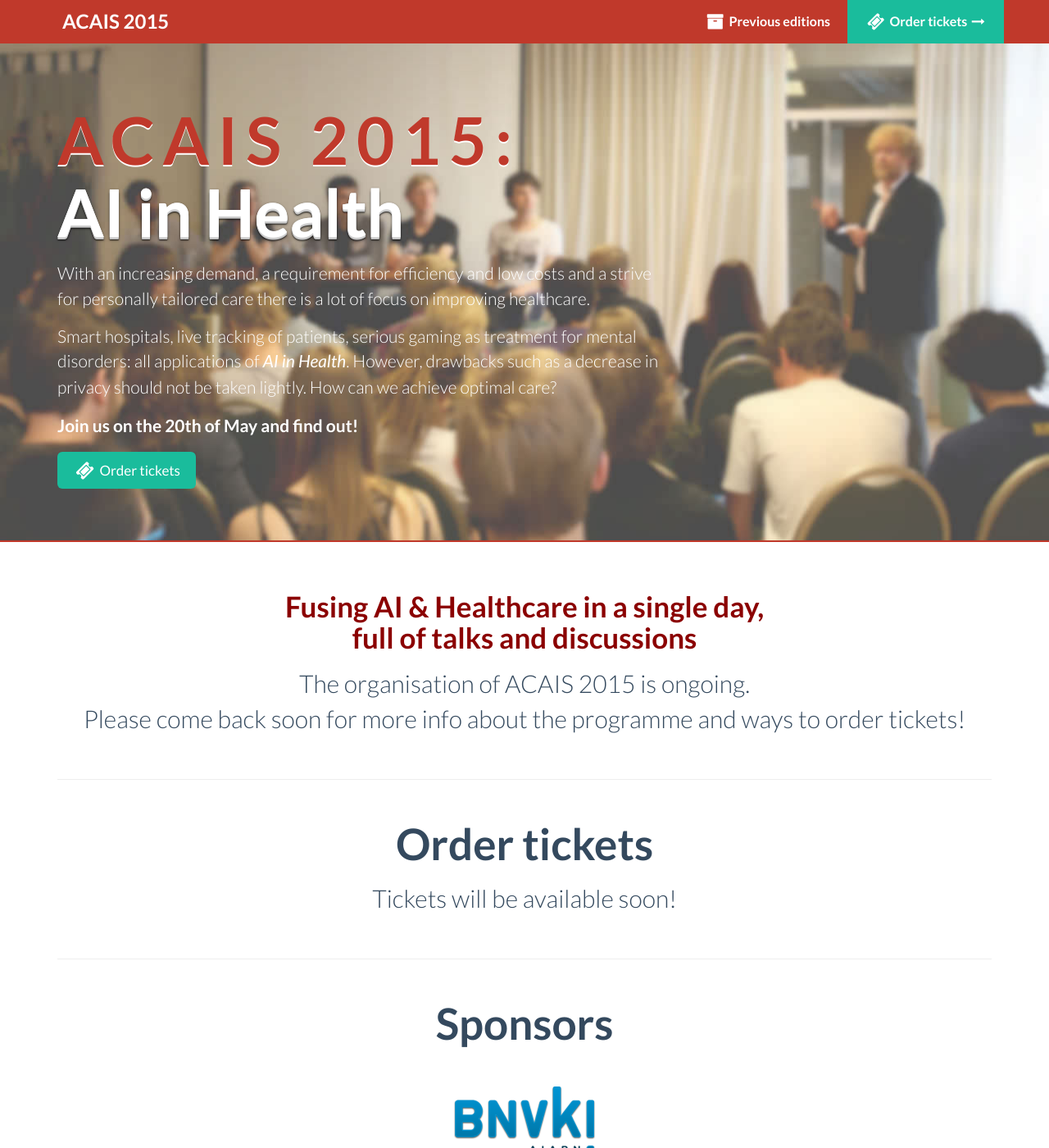
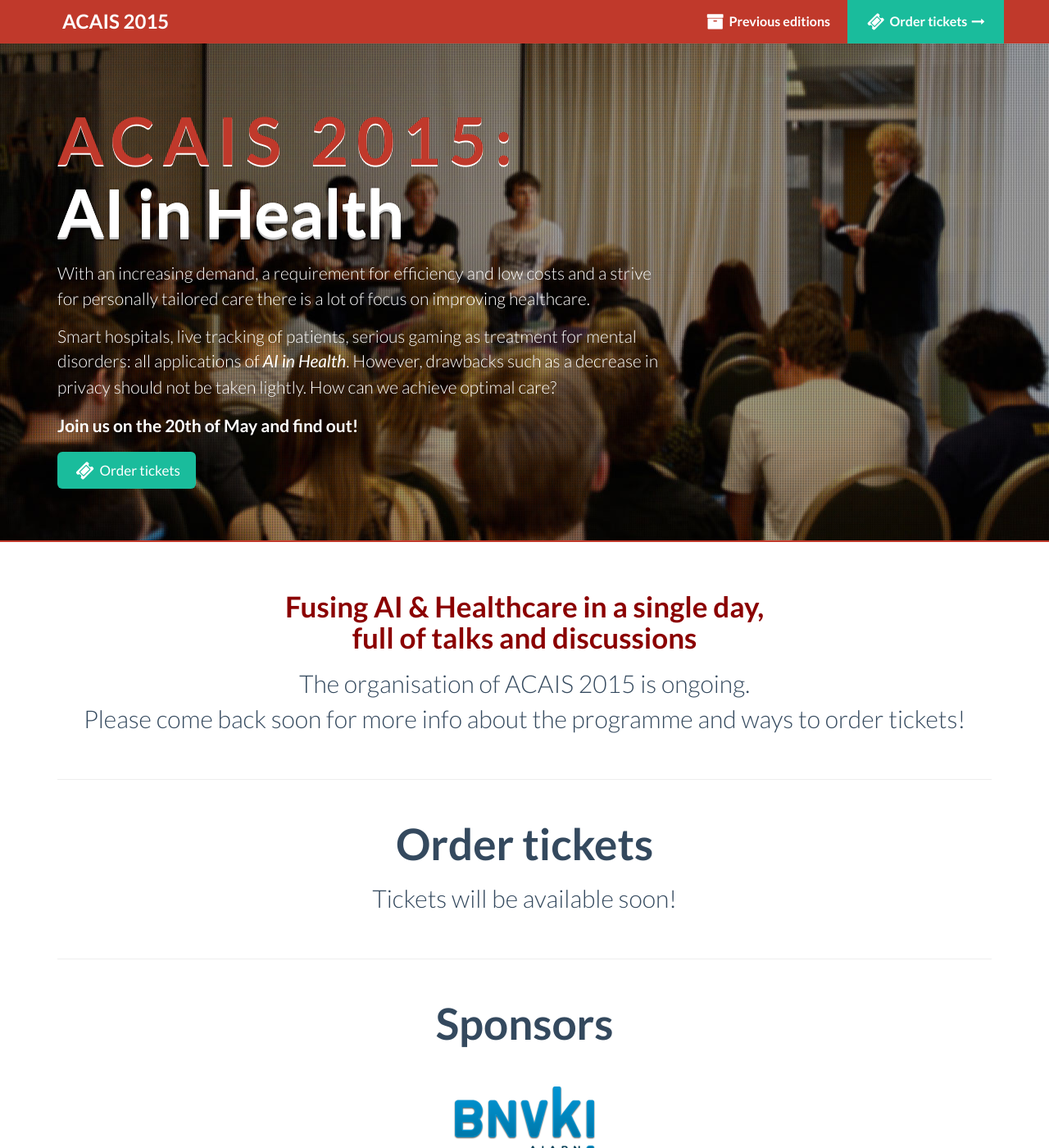
Before and after one commit to wouterbulten/acais-website, a Jekyll site: the page built from index.html, in a window 1280 px wide and 1400 px high. Shown: the whole window at 82% size. Built offline with Jekyll 4.4.1, drawn with Linux system fonts in a browser that asks for light colours; nearby versions of some CDN libraries.

Commit message:
Change of cover, this seems to give the best readability to me

```diff
--- a/css/main.css
+++ b/css/main.css
@@ -60,7 +60,7 @@ body {
 /* Home page lead */
 
 .jumbotron.landing {
-    background: url("../img/bg-front-filter.jpg") no-repeat center center fixed;
+    background: url("../img/bg-front-filter-dotted.jpg") no-repeat center center fixed;
     -webkit-background-size: cover;
     -moz-background-size:cover;
     -o-background-size:cover;
```
Also changed, not shown: img/bg-front-blur.jpg (added), img/bg-front-dotted.jpg (added), img/bg-front-filter-dotted.jpg (added).
